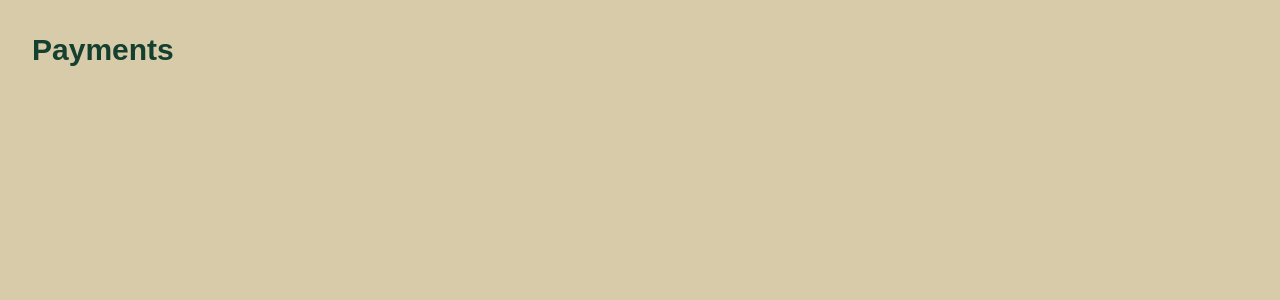
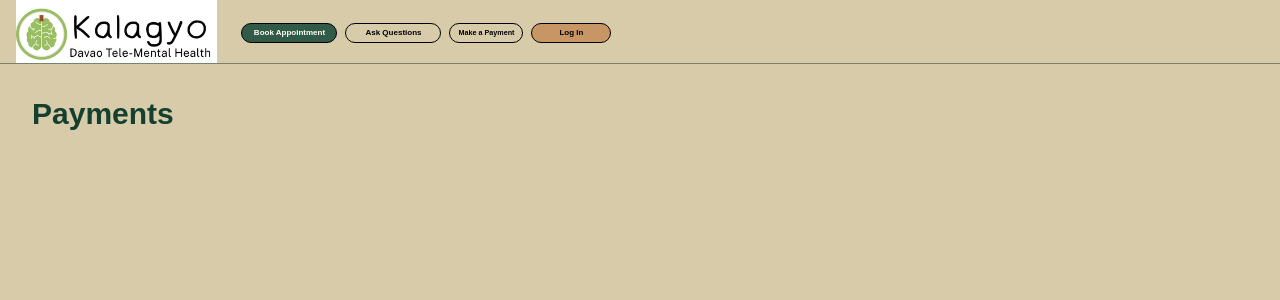
Before and after one commit to aljosanpedro/MSIT-PBD-Project2, a Next.js app in the folder msit-pbd-project2/: page /payments in a window 1280 px wide. Shown: the top 300 px of the page. Built offline with nearby package versions, Linux system fonts and the light colour scheme.

Commit message:
Add Header component for consistent navigation across pages

```diff
--- a/msit-pbd-project2/app/book-appointment/page.tsx
+++ b/msit-pbd-project2/app/book-appointment/page.tsx
@@ -1,6 +1,9 @@
+import Header from "@/components/Header";
+
 export default function BookAppointment() {
   return (
     <main className="min-h-screen w-full bg-[rgb(215_203_169)]">
+      <Header />
       <h1 className="p-8 text-3xl font-semibold text-[#153f2e]">
         Book Appointment
       </h1>
--- a/msit-pbd-project2/app/login/page.tsx
+++ b/msit-pbd-project2/app/login/page.tsx
@@ -1,6 +1,9 @@
+import Header from "@/components/Header";
+
 export default function Login() {
   return (
     <main className="min-h-screen w-full bg-[rgb(215_203_169)]">
+      <Header />
       <h1 className="p-8 text-3xl font-semibold text-[#153f2e]">
         Log In
       </h1>
--- a/msit-pbd-project2/app/page.tsx
+++ b/msit-pbd-project2/app/page.tsx
@@ -2,59 +2,12 @@
 
 import Image from "next/image";
 import Link from "next/link";
-import { useRouter } from "next/navigation";
-import { useState } from "react";
+import Header from "@/components/Header";
 
 export default function Home() {
-  const router = useRouter();
-  const [bookPressed, setBookPressed] = useState(false);
-
-  const openQuestions = () => {
-    setBookPressed(true);
-    window.setTimeout(() => {
-      router.push("/questions");
-    }, 120);
-  };
-
   return (
     <main className="flex min-h-screen w-full flex-col bg-[rgb(215_203_169)]">
-      <header className="sticky top-0 z-10 flex h-16 w-full items-center border-b border-[#153f2e]/50 bg-[rgb(215_203_169)] px-4">
-        <Image
-          src="/kalagyo_logo_full.png"
-          alt="Kalagyo Davao Tele-Mental Health"
-          width={240}
-          height={64}
-          priority
-          className="h-full w-auto object-contain"
-        />
-        <Link
-          href="/book-appointment"
-          className={`ml-6 inline-flex h-5 w-24 translate-y-px self-center items-center justify-center rounded-full border border-black bg-[#315b46] px-0 text-[0.5rem] font-semibold leading-none text-white transition-transform duration-100 active:translate-y-0.5 ${
-            bookPressed ? "translate-y-0.5" : ""
-          }`}
-        >
-          Book Appointment
-        </Link>
-        <button
-          type="button"
-          onClick={openQuestions}
-          className="ml-2 inline-flex h-5 w-24 translate-y-px self-center items-center justify-center rounded-full border border-black bg-transparent px-0 text-[0.5rem] font-semibold leading-none text-black transition-transform duration-100 active:translate-y-0.5"
-        >
-          Ask Questions
-        </button>
-        <Link
-          href="/payments"
-          className="ml-2 inline-flex h-5 translate-y-px self-center items-center justify-center whitespace-nowrap rounded-full border border-black bg-transparent px-2 text-[0.45rem] font-semibold leading-none text-black transition-transform duration-100 active:translate-y-0.5"
-        >
-          Make a Payment
-        </Link>
-        <Link
-          href="/login"
-          className="ml-2 inline-flex h-5 w-20 translate-y-px self-center items-center justify-center rounded-full border border-black bg-[rgb(200_150_100)] px-0 text-[0.5rem] font-semibold leading-none text-black transition-transform duration-100 active:translate-y-0.5"
-        >
-          Log In
-        </Link>
-      </header>
+      <Header />
       <section className="flex-1 space-y-10 px-8 py-12 text-black">
         <p>
           Lorem ipsum dolor sit amet, consectetur adipiscing elit. Integer
--- a/msit-pbd-project2/app/payments/page.tsx
+++ b/msit-pbd-project2/app/payments/page.tsx
@@ -1,6 +1,9 @@
+import Header from "@/components/Header";
+
 export default function Payments() {
   return (
     <main className="min-h-screen w-full bg-[rgb(215_203_169)]">
+      <Header />
       <h1 className="p-8 text-3xl font-semibold text-[#153f2e]">
         Payments
       </h1>
--- a/msit-pbd-project2/app/questions/page.tsx
+++ b/msit-pbd-project2/app/questions/page.tsx
@@ -1,6 +1,9 @@
+import Header from "@/components/Header";
+
 export default function Questions() {
   return (
     <main className="min-h-screen w-full bg-[rgb(215_203_169)]">
+      <Header />
       <h1 className="p-8 text-3xl font-semibold text-[#153f2e]">
         Questions
       </h1>
--- /dev/null
+++ b/msit-pbd-project2/components/Header.tsx
@@ -0,0 +1,64 @@
+"use client";
+
+import Image from "next/image";
+import Link from "next/link";
+import { useRouter } from "next/navigation";
+import { useState } from "react";
+
+export default function Header() {
+  const router = useRouter();
+  const [bookPressed, setBookPressed] = useState(false);
+
+  const openQuestions = () => {
+    setBookPressed(true);
+    window.setTimeout(() => {
+      router.push("/questions");
+    }, 120);
+  };
+
+  return (
+    <header className="sticky top-0 z-10 flex h-16 w-full items-center border-b border-[#153f2e]/50 bg-[rgb(215_203_169)] px-4">
+      <Link
+        href="/"
+        aria-label="Go to home page"
+        className="inline-flex h-full w-auto transition-transform duration-100 active:translate-y-0.5"
+      >
+        <Image
+          src="/kalagyo_logo_full.png"
+          alt="Kalagyo Davao Tele-Mental Health"
+          width={240}
+          height={64}
+          priority
+          className="h-full w-auto object-contain"
+        />
+      </Link>
+      <Link
+        href="/book-appointment"
+        className={`ml-6 inline-flex h-5 w-24 translate-y-px self-center items-center justify-center rounded-full border border-black bg-[#315b46] px-0 text-[0.5rem] font-semibold leading-none text-white transition-transform duration-100 active:translate-y-0.5 ${
+          bookPressed ? "translate-y-0.5" : ""
+        }`}
+      >
+        Book Appointment
+      </Link>
+      <button
+        type="button"
+        onClick={openQuestions}
+        className="ml-2 inline-flex h-5 w-24 translate-y-px cursor-pointer self-center items-center justify-center rounded-full border border-black bg-transparent px-0 text-[0.5rem] font-semibold leading-none text-black transition-transform duration-100 active:translate-y-0.5"
+      >
+        Ask Questions
+      </button>
+      <Link
+        href="/payments"
+        className="ml-2 inline-flex h-5 translate-y-px self-center items-center justify-center whitespace-nowrap rounded-full border border-black bg-transparent px-2 text-[0.45rem] font-semibold leading-none text-black transition-transform duration-100 active:translate-y-0.5"
+      >
+        Make a Payment
+      </Link>
+      <Link
+        href="/login"
+        className="ml-2 inline-flex h-5 w-20 translate-y-px self-center items-center justify-center rounded-full border border-black bg-[rgb(200_150_100)] px-0 text-[0.5rem] font-semibold leading-none text-black transition-transform duration-100 active:translate-y-0.5"
+      >
+        Log In
+      </Link>
+    </header>
+  );
+}
```
